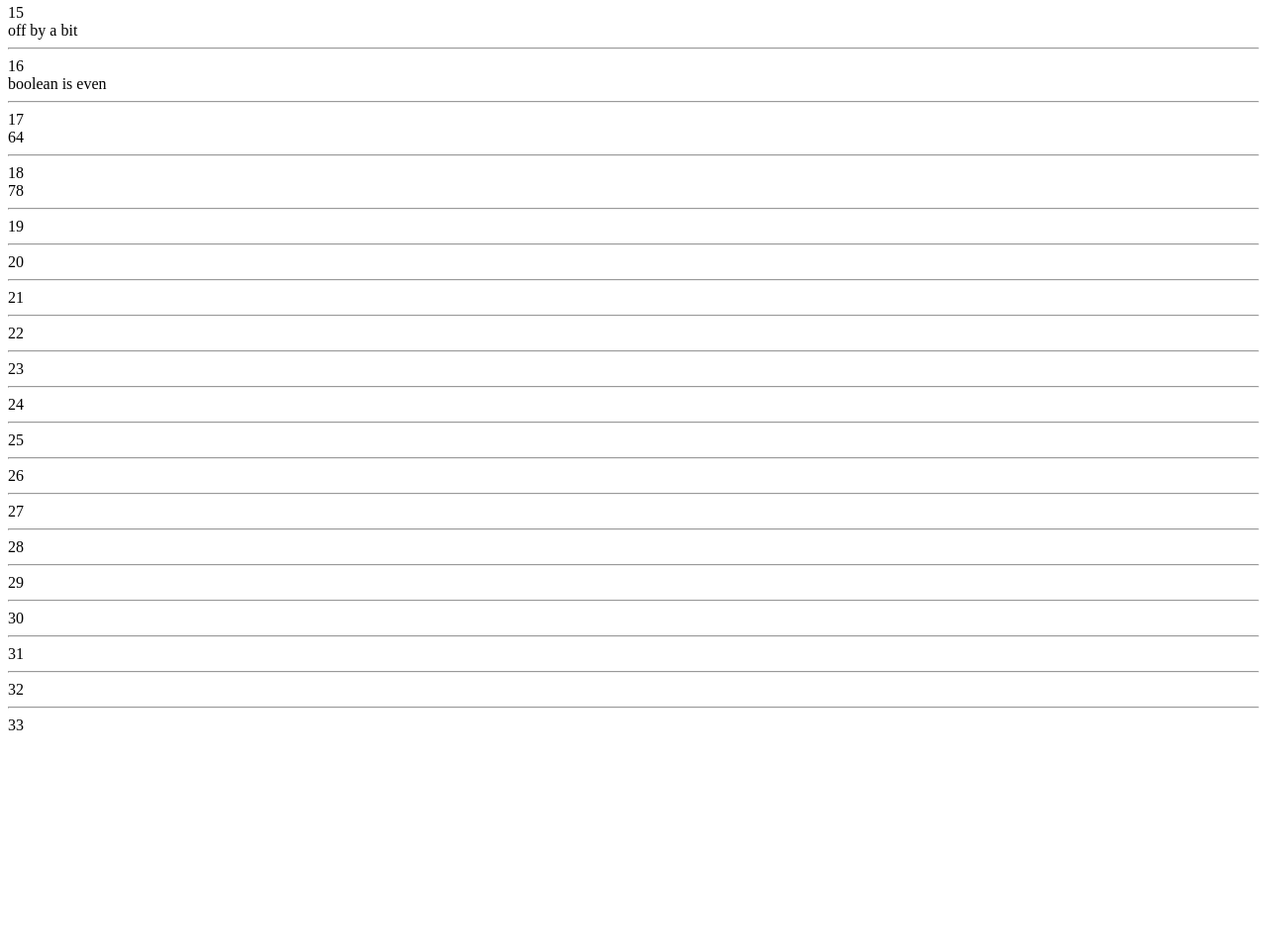
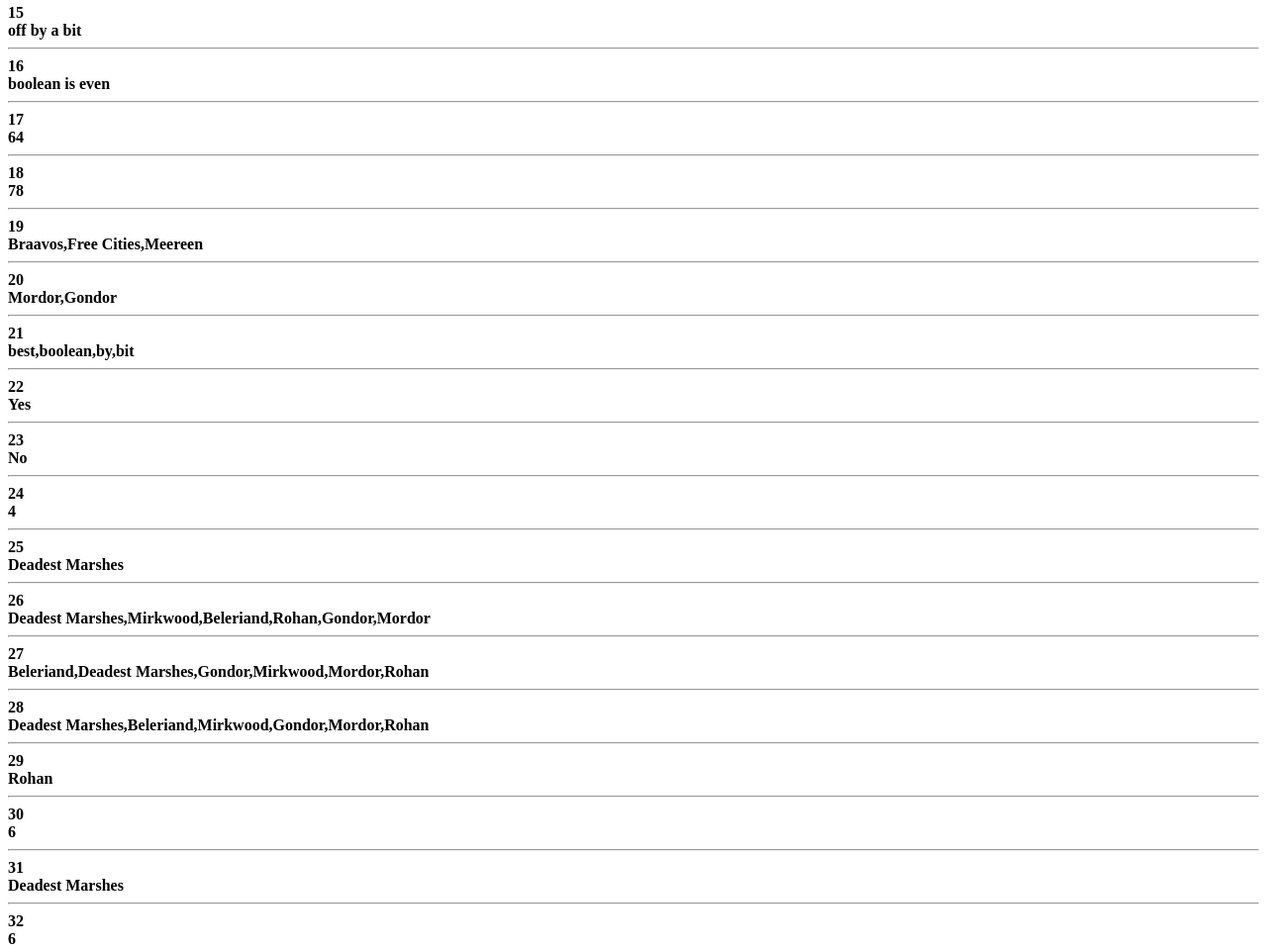
Before and after one commit to maparsons83/katas2, a plain HTML site: page index.html in a window 1280 px wide. Shown: the part 760-1721 px from the top of the page at 99% size. Before the commit the page ends 1510 px from the top, so only its background shows below. Drawn offline with Linux system fonts and the light colour scheme.

Commit message:
finished problems

```diff
--- a/index.html
+++ b/index.html
@@ -6,6 +6,11 @@
     <meta http-equiv="X-UA-Compatible" content="ie=edge">
     <link rel="stylesheet" href="style.css">
     <title>Document</title>
+    <style>
+        .answer {
+            font-weight: bold;
+        }
+    </style>
 </head>
 <body>
 
@@ -74,7 +79,7 @@
             <hr>
         <div id="div32" class="answer">32</div>
             <hr>
-        <div id="div33" class="answer">33</div>
+
     </div>
 
     <script src="script.js"></script>
--- a/script.js
+++ b/script.js
@@ -230,52 +230,198 @@ function Nineteen() {
 
     let destination = document.getElementById('div19');
     const div = document.createElement('div');
+    let search = /aa|ee|ii|oo|uu/gi;
 
-    if (gotCitiesCSV.includes('aa')) {
 
-        div19.appendChild(div);
-    }
+    let result = cities.filter(elem => search.test(elem));
+
+             div.textContent = result;
+             div19.appendChild(div);
+
 
 }
 
 
 // Katas #20 - Find and display all cities from lotrCitiesArray that end with "or"
 
+function Twenty() {
+
+    let destination = document.getElementById('div20');
+    const div = document.createElement('div');
+    let search = /or$/i;
+
+    let result = lotrCitiesArray.filter(elem => search.test(elem));
+
+        div.textContent = result;
+        div20.appendChild(div);
+
+}
+
 
 // Katas #21 - Find and display all the words in bestThing that start with a "b"
+
+function TwentyOne() {
+
+    let destination = document.getElementById('div21');
+    const div = document.createElement('div');
+    let search = /^b/gi;
+
+    let result = best.filter(elem => search.test(elem));
+
+        div.textContent = result;
+        div21.appendChild(div);
+}
 
 
 // Katas #22 - Display "Yes" or "No" if lotrCitiesArray includes "Mirkwood"
 
+function TwentyTwo() {
+
+    let destination = document.getElementById('div22');
+    const div = document.createElement('div');
+
+    if (lotrCitiesArray.includes('Mirkwood')) {
+
+        div.textContent = "Yes";
+        div22.appendChild(div);
+    }
+}
+
 
 // Katas #23 - Display "Yes" or "No" if lotrCitiesArray includes "Hollywood"
+
+function TwentyThree() {
+
+    let destination = document.getElementById('div23');
+    const div = document.createElement('div');
+
+    if (lotrCitiesArray.includes('Hollywood')) {
+
+        div.textContent = 'Yes';
+        div23.appendChild(div);
+
+    }
+
+        else {
+
+            div.textContent = 'No';
+            div23.appendChild(div);
+        }
+
+}
 
 
 // Katas #24 - Display the index of "Mirkwood" in lotrCitiesArray
 
+function TwentyFour() {
+
+    let destination = document.getElementById('div24');
+    const div = document.createElement('div');
+
+    div.textContent = lotrCitiesArray.indexOf('Mirkwood');
+    div24.appendChild(div);
+}
+
 
 // Katas #25 - Find and display the first city in lotrCitiesArray that has more than one word
+
+function TwentyFive() {
+
+    let destination = document.getElementById('div25');
+    const div = document.createElement('div');
+
+    let search = / /gi;
+
+    let result = lotrCitiesArray.filter(elem => search.test(elem));
+
+    div.textContent = result;
+    div25.appendChild(div);
+}
 
 
 // Katas #26 - Reverse the order in lotrCitiesArray
 
+function TwentySix() {
+
+    let destination = document.getElementById('div26');
+    const div = document.createElement('div');
+
+    div.textContent = lotrCitiesArray.reverse();
+    div26.appendChild(div);
+}
+
 
 // Katas #27 - Sort lotrCitiesArray alphabetically
+
+function TwentySeven() {
+
+    let destination = document.getElementById('div27');
+    const div = document.createElement('div');
+
+    div.textContent = lotrCitiesArray.sort();
+    div27.appendChild(div);
+}
 
 
 // Katas #28 - Sort lotrCitiesArray by the number of characters in each city (i.e., shortest city names go first)
 
+function TwentyEight() {
+
+    let destination = document.getElementById('div28');
+    const div = document.createElement('div');
+
+    div.textContent = lotrCitiesArray.sort(function(a, b) {return b.length - a.length});
+    div28.appendChild(div);
+}
+
 
 // Katas #29 - Using pop, remove the last city from lotrCitiesArray
+
+function TwentyNine() {
+
+    let destination = document.getElementById('div29');
+    const div = document.createElement('div');
+
+    div.textContent = lotrCitiesArray.pop();
+    div29.appendChild(div);
+}
 
 
 // Katas #30 - Using push, add back the city from lotrCitiesArray that was removed in #29 to the back of the array
 
+function Thirty() {
+
+    let destination = document.getElementById('div30');
+    const div = document.createElement('div');
+
+    let pushy = lotrCitiesArray.push('Rohan');
+    div.textContent = pushy
+    div30.appendChild(div);
+}
+
 
 // Katas #31 - Using shift, remove the first city from lotrCitiesArray
 
+function ThirtyOne() {
+
+    let destination = document.getElementById('div31');
+    const div = document.createElement('div');
+
+    div.textContent = lotrCitiesArray.shift();
+    div31.appendChild(div);
+}
+
 
 // Katas #32 -Using unshift, add back the city from lotrCitiesArray that was removed in #31 to the front of the array
+
+function ThirtyTwo() {
+
+    let destination = document.getElementById('div32');
+    const div = document.createElement('div');
+
+    div.textContent = lotrCitiesArray.unshift('Deadest Marshes');
+    div32.appendChild(div);
+}
 
 
 One();
@@ -297,3 +443,16 @@ Sixteen();
 Seventeen();
 Eighteen();
 Nineteen();
+Twenty();
+TwentyOne();
+TwentyTwo();
+TwentyThree();
+TwentyFour();
+TwentyFive();
+TwentySix();
+TwentySeven();
+TwentyEight();
+TwentyNine();
+Thirty();
+ThirtyOne();
+ThirtyTwo();
```
